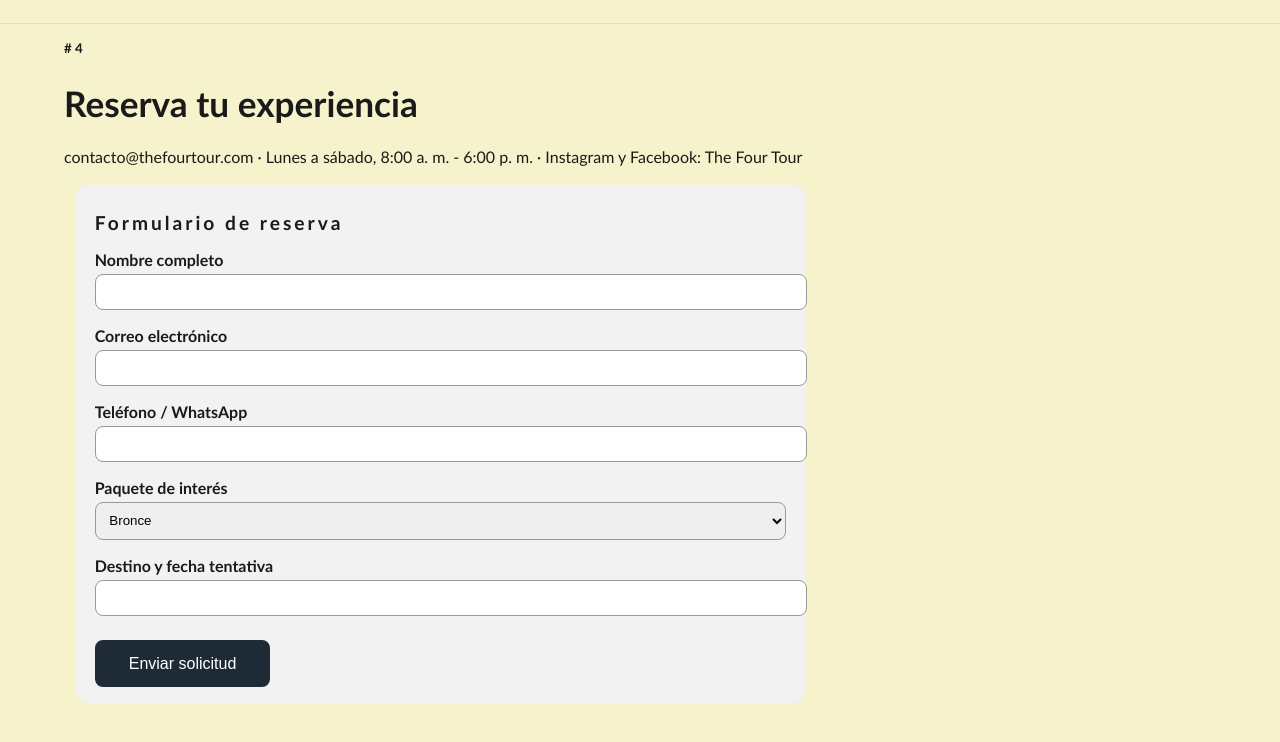
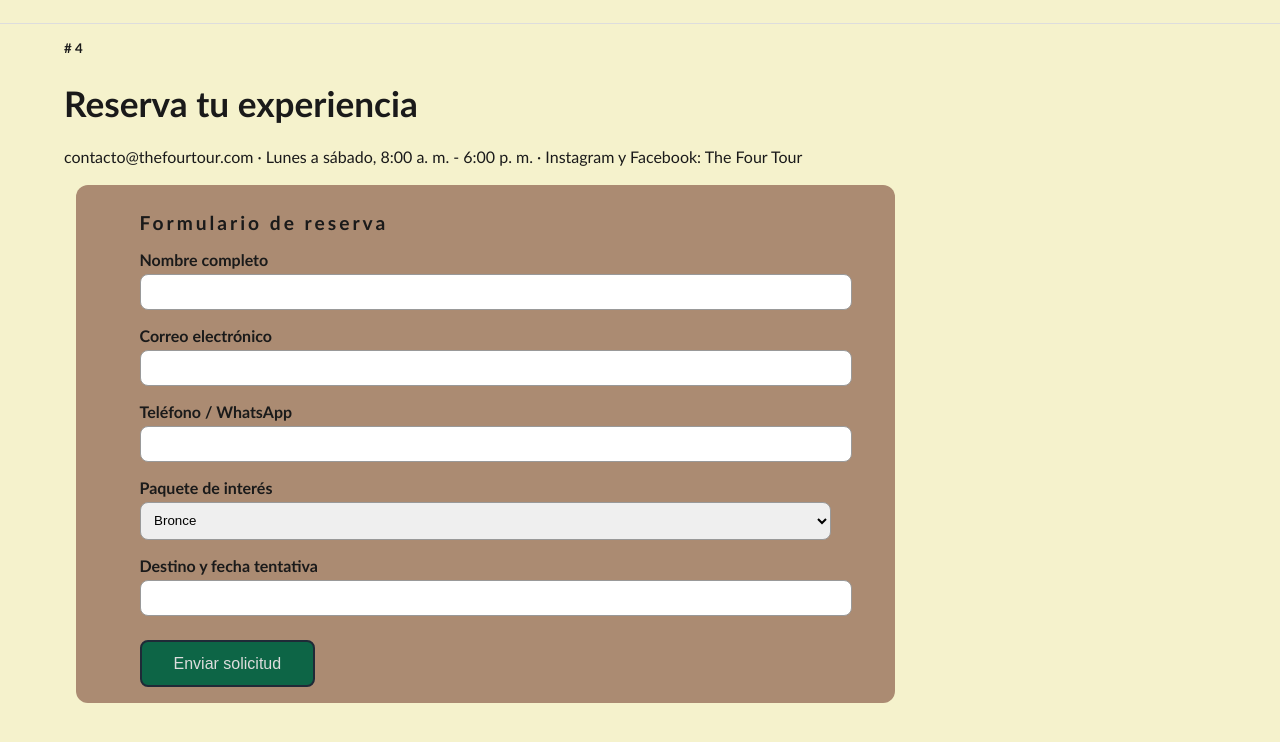
Before and after one commit to kmi25/proyecto_integrador_c-j, a plain HTML site: page index.html in a window 1280 px wide. Shown: the part 2996-3738 px from the top of the page. Drawn offline with Linux system fonts and the light colour scheme.

Commit message:
se organizo el formato de reservas - camila

```diff
--- a/index.html
+++ b/index.html
@@ -5,7 +5,7 @@
     <meta charset="UTF-8">
     <meta name="viewport" content="width=device-width, initial-scale=1.0">
     <title>The Four Tour</title>
-    <link rel="stylesheet" href="/proyecto_integrador_c-j/style.css">
+    <link rel="stylesheet" href="/style.css">
 </head>
 
 <body >
@@ -170,7 +170,7 @@
                 <label for="destino">Destino y fecha tentativa</label>
                 <input type="text" id="destino" name="destino">
 
-                <button type="submit">Enviar solicitud</button>
+                <button class="Enviar" type="submit">Enviar solicitud</button>
             </form>
         </section>
 
--- a/style.css
+++ b/style.css
@@ -142,6 +142,7 @@ section {
     top: 1rem;
     left: 5%;
     font-weight: bold;
+
 }
 
 section>h3 {
@@ -149,10 +150,18 @@ section>h3 {
 }
 
 .tarjeta {
-    padding: 1rem 1.2rem;
+    padding: 1rem 4rem;
     margin: 1%;
-    background-color: #f2f2f2;
+    background-color:rgb(171, 139, 114);
     border-radius: 12px;
+}
+.Enviar{
+    color: #dddddd;
+    background-color: #0d6546;
+}
+button:hover{
+    background-color:rgb(39, 132, 117);
+    box-shadow:3px 3px#bbbbbb ;
 }
 
 .tercio {
```
